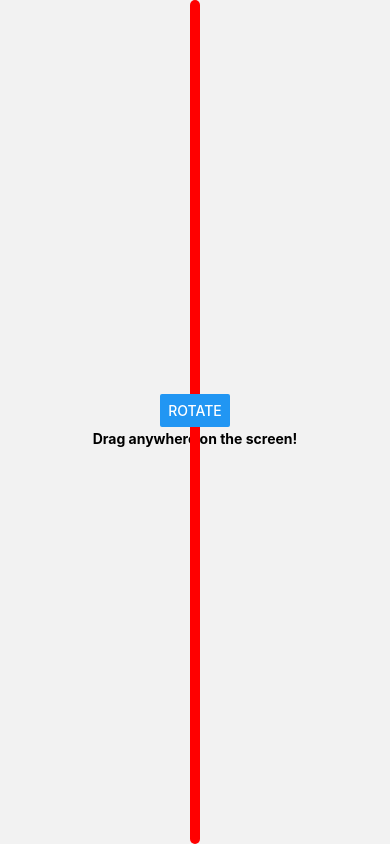
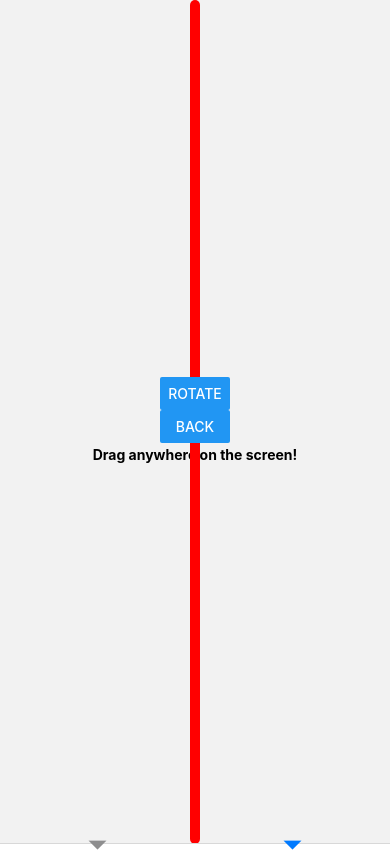
Before and after one commit to jericjan/tagay-tracker, a React Native app: screen /Measure in a window 390 px wide. Built offline with nearby package versions, Linux system fonts and the light colour scheme.

Commit message:
☑ back button on "measure" for web ☑ save measurer screen  when switching (switched from Stack to Tabs) --- ☐ set background ☐ timer? (danger mode?) ☐ reset position when rotating measurer?

```diff
--- a/App.tsx
+++ b/App.tsx
@@ -1,25 +1,30 @@
 import { NavigationContainer } from "@react-navigation/native";
 import { createNativeStackNavigator } from "@react-navigation/native-stack";
+import { createBottomTabNavigator } from "@react-navigation/bottom-tabs";
 import Home from "./stuff/screens/Home";
 import { RootStackParamList } from "./types";
 import MeasurePage from "./stuff/screens/Measure";
 
 export default function App() {
-  const Stack = createNativeStackNavigator<RootStackParamList>();
+  const Tab = createBottomTabNavigator<RootStackParamList>();
   return (
     <NavigationContainer>
-      <Stack.Navigator>
-        <Stack.Screen
+      <Tab.Navigator
+        screenOptions ={{
+          tabBarStyle: { height: 0 }
+        }}
+      >
+        <Tab.Screen
           name="Home"
           component={Home}
           options={{ title: "Tagay Tracker" }}
         />
-        <Stack.Screen
+        <Tab.Screen
           name="Measure"
           component={MeasurePage}
           options={{ headerShown: false }}
         />
-      </Stack.Navigator>
+      </Tab.Navigator>
     </NavigationContainer>
   );
 }
--- a/app.json
+++ b/app.json
@@ -38,7 +38,7 @@
         {
           "android": {
             "enableProguardInReleaseBuilds": true,
-            "enableShrinkResourcesInReleaseBuilds": true,
+            "enableShrinkResourcesInReleaseBuilds": true
           }
         }
       ]
--- a/package.json
+++ b/package.json
@@ -13,6 +13,7 @@
   "dependencies": {
     "@expo/metro-runtime": "~3.1.3",
     "@react-native-picker/picker": "2.6.1",
+    "@react-navigation/bottom-tabs": "^6.5.20",
     "@react-navigation/native": "^6.1.17",
     "@react-navigation/native-stack": "^6.9.26",
     "@types/react": "^18.3.1",
--- a/stuff/screens/Measure.tsx
+++ b/stuff/screens/Measure.tsx
@@ -53,25 +53,7 @@ export default function MeasurePage({ navigation }: MeasureProps) {
   const panResponder = useRef(
     PanResponder.create({
       onMoveShouldSetPanResponder: () => true,
-      // onPanResponderMove: Animated.event([null, { dx: pan.x, dy: pan.y }], {
-      //   useNativeDriver: false,
-      // }),
       onPanResponderMove: (evt, gestureState) => {
-        // console.log(gestureState.dx, gestureState.dy);
-        // console.log(`${width}x${height}`);
-        // offset stays the same while dragging, value doesn't
-        // const panY = pan.getTranslateTransform()[1].translateY as any;
-        // const panX = pan.getTranslateTransform()[0].translateX as any;
-        // const currX = (panX._offset = panX._value);
-        // const currY = (panY._offset = panY._value);
-
-        // const moveBack = (curr: number, screenLen: number) => {
-        //   var coord = screenLen / 2 - 10;
-        //   if (curr < 0) {
-        //     coord *= -1;
-        //   }
-        //   return coord;
-        // };
 
         function haveSameSign(num1: number, num2: number) {
           return Math.sign(num1) === Math.sign(num2);
@@ -80,7 +62,6 @@ export default function MeasurePage({ navigation }: MeasureProps) {
         const [x, y] = [panX.current, panY.current];
         if (limitHit(x, width / 2)) {
           console.log("Out of bounds!", x);
-          // pan.setValue({ x: moveBack(x, width), y: y });
           if (haveSameSign(gestureState.dx, x)) {
             return false;
           }
@@ -88,7 +69,6 @@ export default function MeasurePage({ navigation }: MeasureProps) {
 
         if (limitHit(y, height / 2)) {
           console.log("Out of bounds!", y);
-          // pan.setValue({ x:x, y: moveBack(y, height)});
           if (haveSameSign(gestureState.dy, y)) {
             return false;
           }
@@ -150,6 +130,7 @@ export default function MeasurePage({ navigation }: MeasureProps) {
       <StatusBar animated={true} hidden={true} />
       <View style={styles.button}>
         <Button title="Rotate" onPress={rotate} />
+        <Button title="Back" onPress={() => navigation.navigate("Home")} />
       </View>
       <Text style={styles.titleText}>Drag anywhere on the screen!</Text>
       <View style={styles.draggableContainer} {...panResponder.panHandlers}>
--- a/types.ts
+++ b/types.ts
@@ -1,3 +1,4 @@
+import { BottomTabScreenProps } from "@react-navigation/bottom-tabs";
 import { NativeStackScreenProps } from "@react-navigation/native-stack";
 
 export type PeepsList = PeepsItem[];
@@ -82,7 +83,7 @@ export type RootStackParamList = {
   Measure: undefined;
 };
 
-export type HomeProps = NativeStackScreenProps<RootStackParamList, 'Home'>;
-export type MeasureProps = NativeStackScreenProps<RootStackParamList, 'Measure'>;
+export type HomeProps = BottomTabScreenProps<RootStackParamList, 'Home'>;
+export type MeasureProps = BottomTabScreenProps<RootStackParamList, 'Measure'>;
 
 export type Orientation = "portrait" | "landscape"
```
Also changed, not shown: 1 other file (tests, documents, lock files or other folders).
